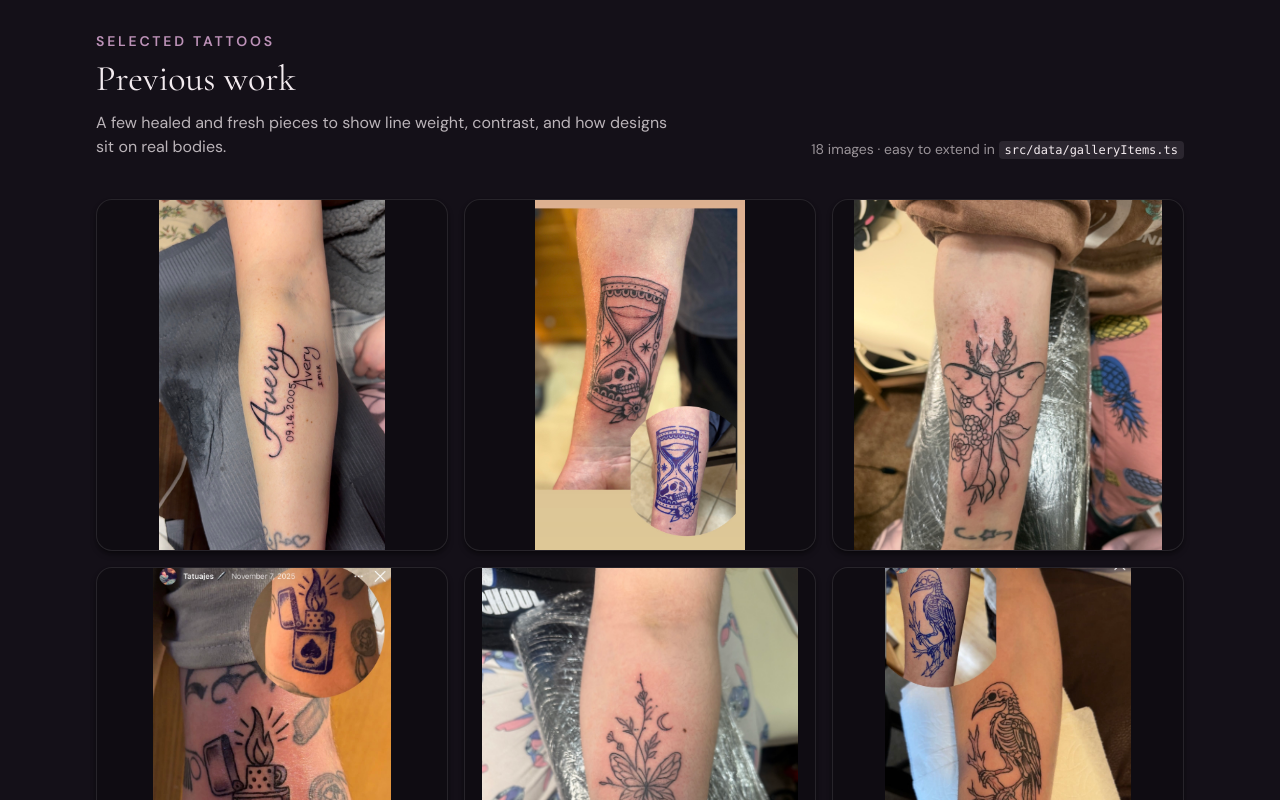
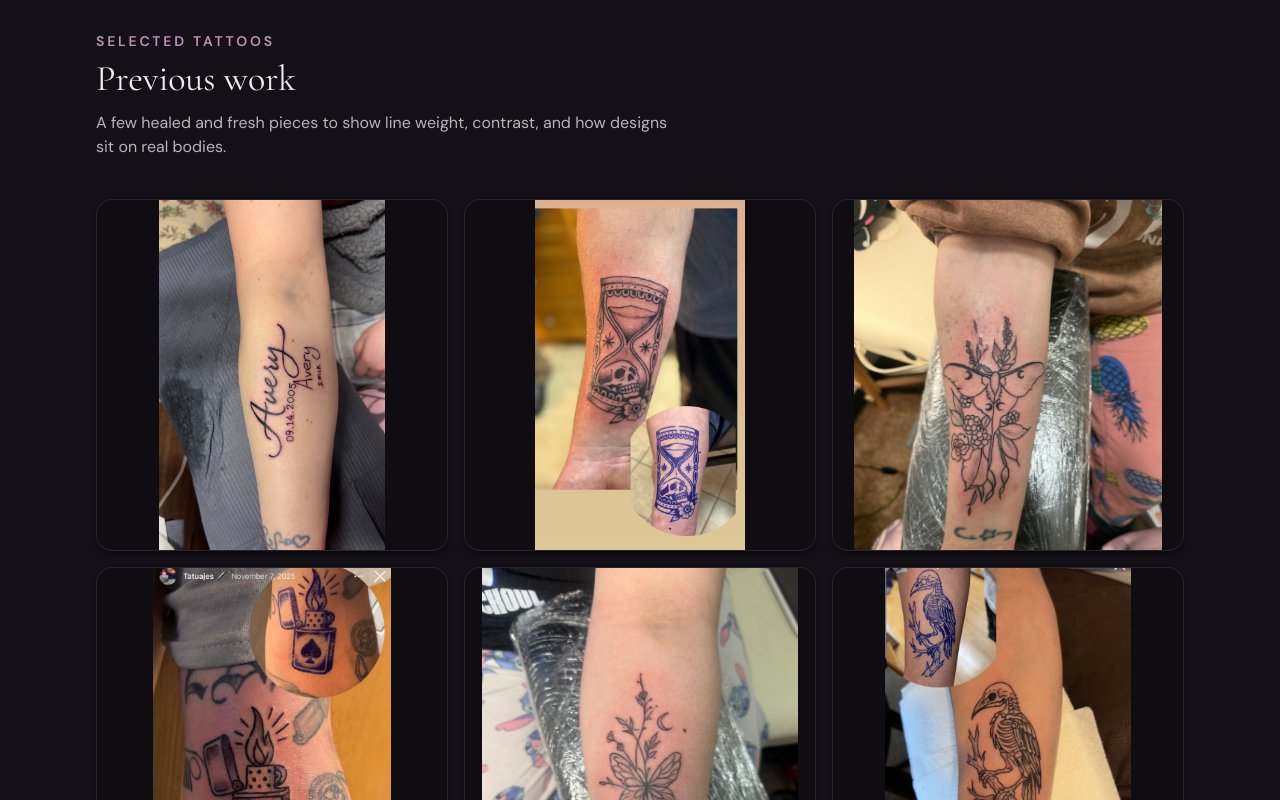
Before and after one commit to jwwilson1993/guerita-inkz, a Next.js app: page / in a window 1280 px wide. Shown: the part 1720-2520 px from the top of the page. Built offline with nearby package versions, Linux system fonts and the light colour scheme.

Commit message:
Remove placeholder text and draft notes

```diff
--- a/src/app/page.tsx
+++ b/src/app/page.tsx
@@ -5,10 +5,6 @@ import { GalleryPreview } from "@/components/GalleryPreview";
 import { Header } from "@/components/Header";
 import { Hero } from "@/components/Hero";
 
-/**
- * Homepage: stitches together each major section as its own component
- * so the file stays readable while you iterate on content.
- */
 export default function Home() {
   return (
     <>
--- a/src/components/AboutSection.tsx
+++ b/src/components/AboutSection.tsx
@@ -1,8 +1,5 @@
 import Image from "next/image";
 
-/**
- * About the artist: short story, studio etiquette, and a portrait placeholder.
- */
 export function AboutSection() {
   return (
     <section
--- a/src/components/Footer.tsx
+++ b/src/components/Footer.tsx
@@ -1,8 +1,5 @@
 import Link from "next/link";
 
-/**
- * Simple footer with studio notes, quick links, and placeholder socials.
- */
 export function Footer() {
   return (
     <footer className="border-t border-white/10 bg-ink text-blush">
@@ -40,7 +37,7 @@ export function Footer() {
           </div>
           <div>
             <p className="text-xs font-semibold uppercase tracking-[0.2em] text-blush/70">
-              Placeholder socials
+              Social
             </p>
             <ul className="mt-3 space-y-2 text-sm">
               <li>
@@ -59,8 +56,7 @@ export function Footer() {
       </div>
       <div className="border-t border-white/10">
         <p className="mx-auto max-w-6xl px-4 py-4 text-xs text-blush/60 sm:px-6 lg:px-8">
-          © {new Date().getFullYear()} Guerita Inkz. Built with Next.js — swap
-          placeholder text and imagery when your copy and photos are ready.
+          &copy; {new Date().getFullYear()} Guerita Inkz. All rights reserved.
         </p>
       </div>
     </footer>
--- a/src/components/GalleryPreview/GalleryPreview.tsx
+++ b/src/components/GalleryPreview/GalleryPreview.tsx
@@ -1,7 +1,6 @@
 "use client";
 
 import { useState } from "react";
-import { galleryItems } from "@/data/galleryItems";
 import { DesktopGalleryGrid } from "./DesktopGalleryGrid";
 import { GalleryLightbox } from "./GalleryLightbox";
 import { MobileGallery } from "./MobileGallery";
@@ -53,12 +52,6 @@ export function GalleryPreview() {
               how designs sit on real bodies.
             </p>
           </div>
-          <p className="text-sm text-foreground/60">
-            {galleryItems.length} images · easy to extend in{" "}
-            <code className="rounded bg-foreground/10 px-1.5 py-0.5 text-xs text-foreground">
-              src/data/galleryItems.ts
-            </code>
-          </p>
         </div>
 
         <MobileGallery onOpenLightbox={openLightbox} />
--- a/src/components/SiteSocialNav.tsx
+++ b/src/components/SiteSocialNav.tsx
@@ -1,4 +1,3 @@
-/** Replace `#` with full profile URLs when you have them. */
 export const SITE_SOCIAL_URLS = {
   snapchat: "#",
   instagram: "#",
@@ -48,9 +47,6 @@ type SiteSocialNavProps = {
   iconClassName?: string;
 };
 
-/**
- * Snapchat, Instagram, and Facebook links — shared by Hero and Contact.
- */
 export function SiteSocialNav({
   className,
   ringOffsetClass,
```
Also changed, not shown: src/data/galleryItems.ts (+0 -10 lines).
